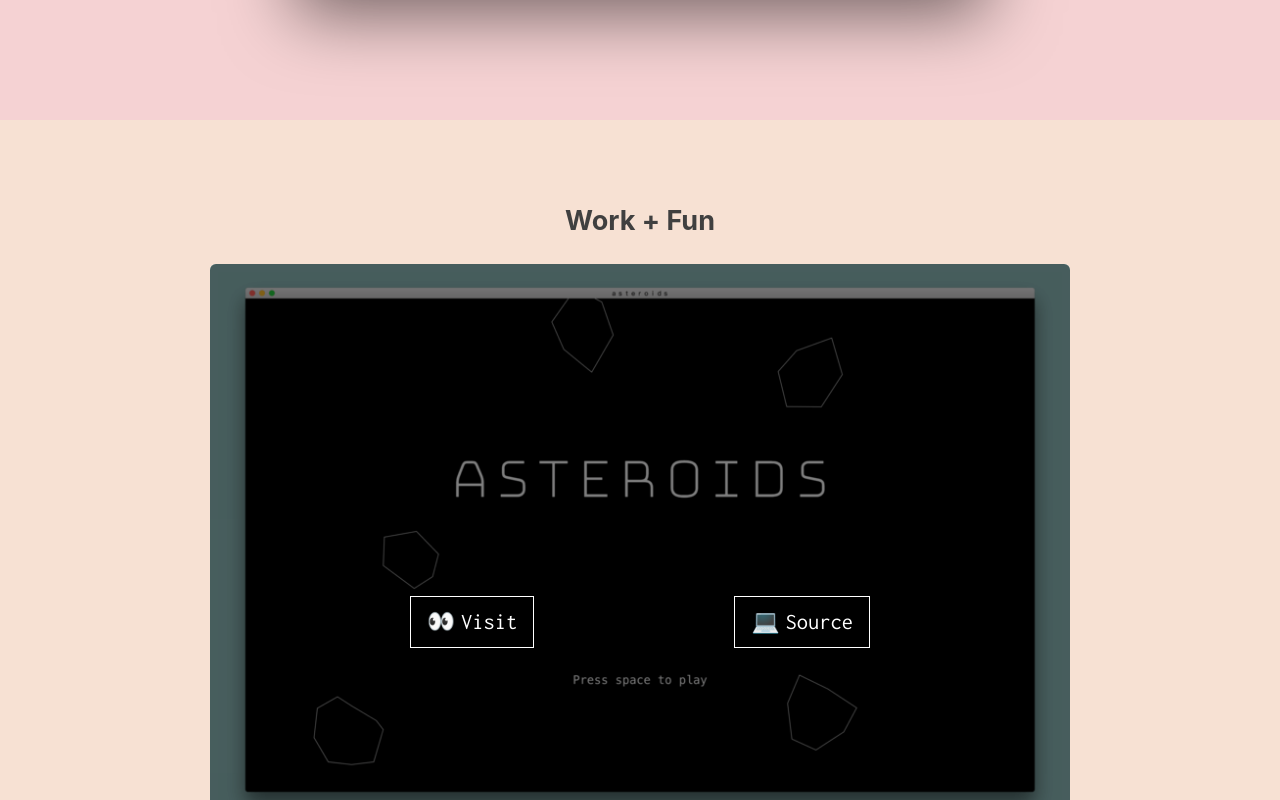
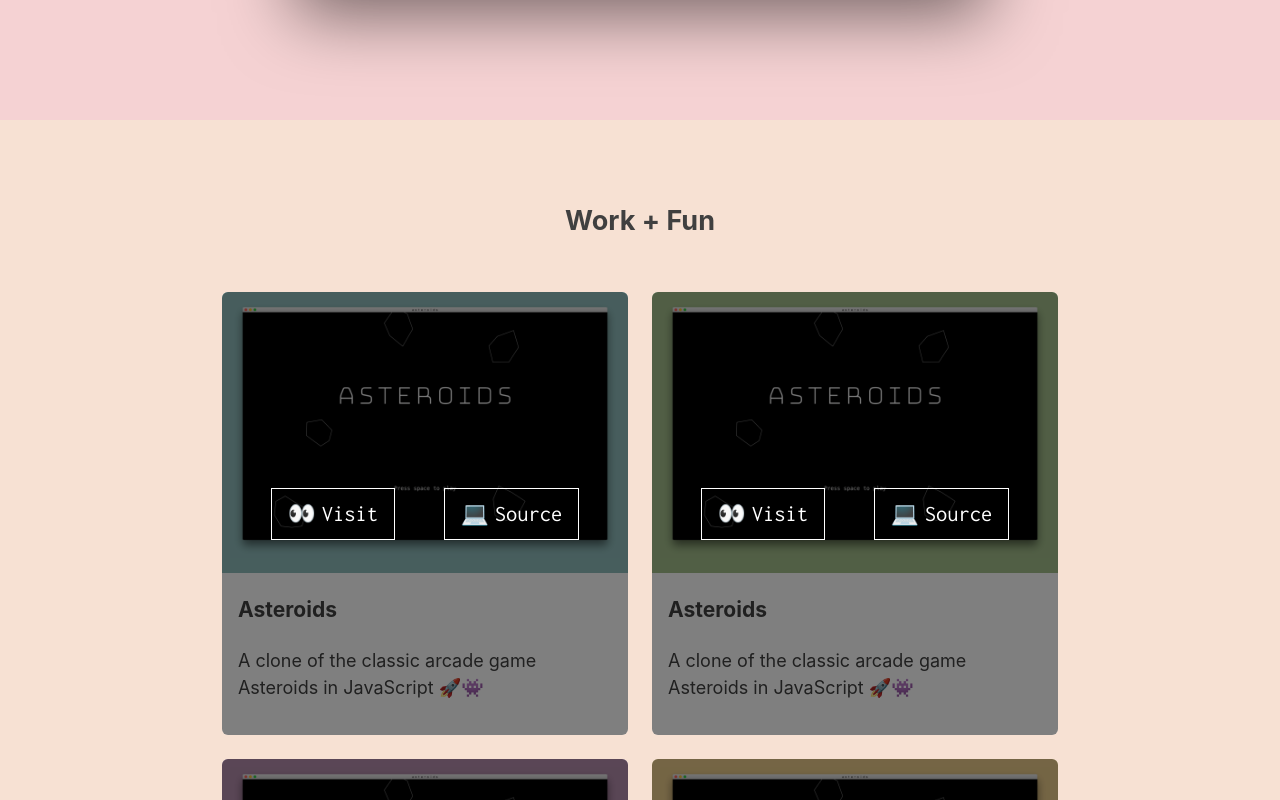
Before and after one commit to punit-shah/punit-shah.github.io, a React (Create React App) app: page / in a window 1280 px wide. Shown: the part 1480-2280 px from the top of the page. Built offline with nearby package versions, Linux system fonts and the light colour scheme.

Commit message:
Desktop layout for work items

```diff
--- a/src/components/WorkItem.css
+++ b/src/components/WorkItem.css
@@ -70,7 +70,13 @@
   background-color: #ddd;
 }
 
-@media (min-width: 800px) {
+@media (min-width: 1008px) {
+  .WorkItem {
+    width: 48%;
+    flex: 1 1 40%;
+    margin: 0.75rem;
+  }
+
   .WorkItem-links {
     position: absolute;
     left: 0;
--- a/src/sections/Work.css
+++ b/src/sections/Work.css
@@ -7,3 +7,17 @@
   padding-top: 3.6875rem;
   text-align: center;
 }
+
+.Work-items {
+  display: flex;
+  flex-direction: column;
+}
+
+@media (min-width: 1008px) {
+  .Work-items {
+    flex-direction: row;
+    justify-content: space-between;
+    flex-wrap: wrap;
+    padding: 1rem 0;
+  }
+}
--- a/src/sections/Work.js
+++ b/src/sections/Work.js
@@ -54,7 +54,7 @@ const Work = forwardRef((props, ref) => (
   <section className="Work" id="work" ref={ref}>
     <div className="Work-container container">
       <h2 className="Work-heading">Work + Fun</h2>
-      {workItems}
+      <div className="Work-items">{workItems}</div>
     </div>
   </section>
 ));
```
